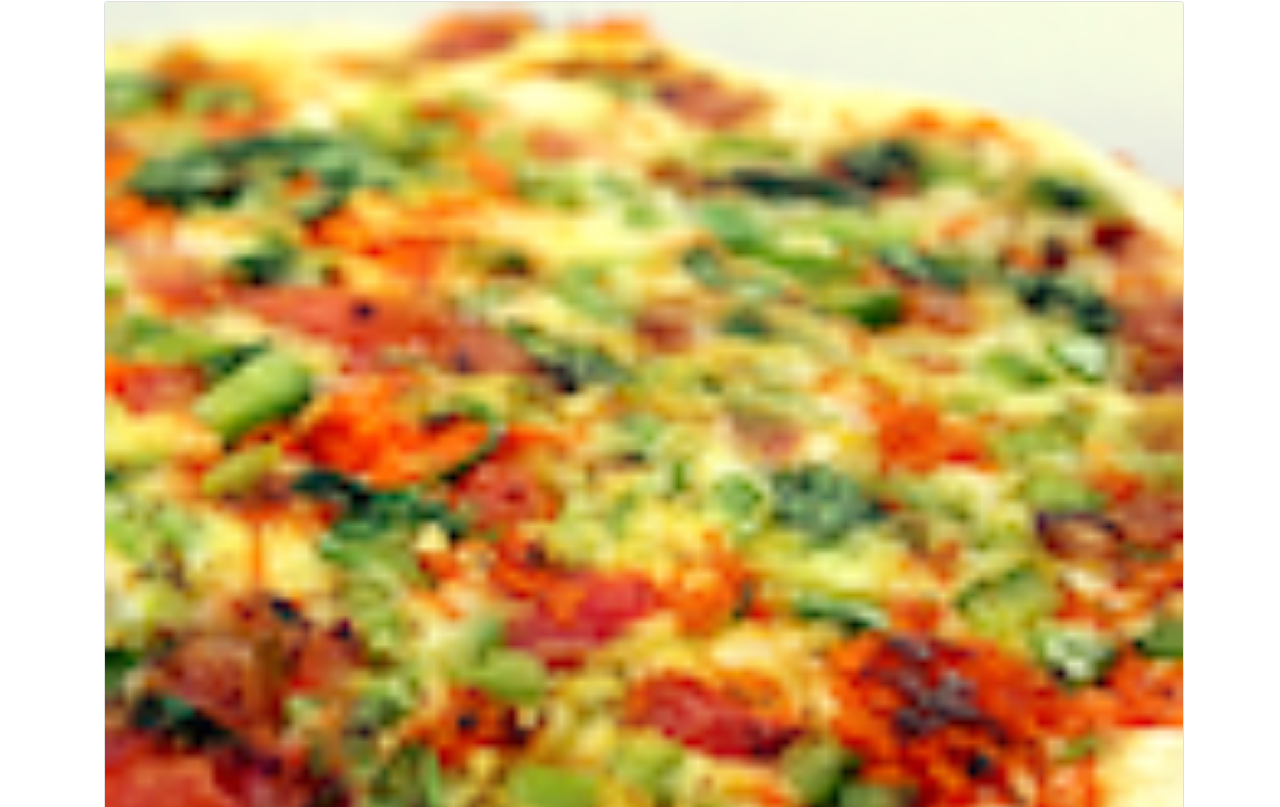
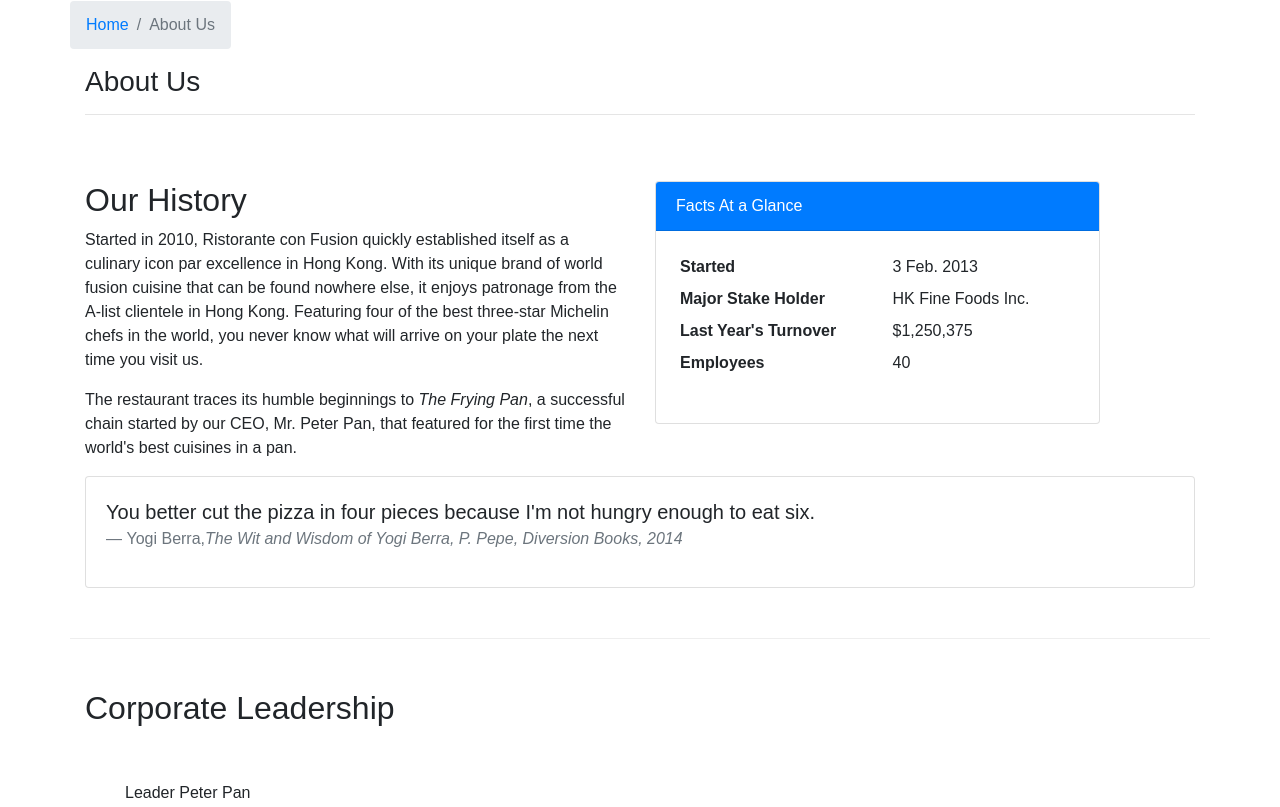
Before and after one commit to tushar2407/react-first, a React (Create React App) app: page /aboutus in a window 1280 px wide. Before the commit this address led to /home. Shown: the part 353-1160 px from the top of the page. Built offline with nearby package versions, Linux system fonts and the light colour scheme.

Commit message:
Dishdetail routes added

```diff
--- /dev/null
+++ b/src/components/AboutComponent.js
@@ -0,0 +1,77 @@
+import React from 'react';
+import { Breadcrumb, BreadcrumbItem, Card, CardBody, CardHeader, Media } from 'reactstrap';
+import { Link } from 'react-router-dom';
+
+function About(props) {
+
+    const leaders = props.leaders.map((leader) => {
+        return (
+            <p>Leader {leader.name}</p>
+        );
+    });
+
+    return(
+        <div className="container">
+            <div className="row">
+                <Breadcrumb>
+                    <BreadcrumbItem><Link to="/home">Home</Link></BreadcrumbItem>
+                    <BreadcrumbItem active>About Us</BreadcrumbItem>
+                </Breadcrumb>
+                <div className="col-12">
+                    <h3>About Us</h3>
+                    <hr />
+                </div>
+            </div>
+            <div className="row row-content">
+                <div className="col-12 col-md-6">
+                    <h2>Our History</h2>
+                    <p>Started in 2010, Ristorante con Fusion quickly established itself as a culinary icon par excellence in Hong Kong. With its unique brand of world fusion cuisine that can be found nowhere else, it enjoys patronage from the A-list clientele in Hong Kong.  Featuring four of the best three-star Michelin chefs in the world, you never know what will arrive on your plate the next time you visit us.</p>
+                    <p>The restaurant traces its humble beginnings to <em>The Frying Pan</em>, a successful chain started by our CEO, Mr. Peter Pan, that featured for the first time the world's best cuisines in a pan.</p>
+                </div>
+                <div className="col-12 col-md-5">
+                    <Card>
+                        <CardHeader className="bg-primary text-white">Facts At a Glance</CardHeader>
+                        <CardBody>
+                            <dl className="row p-1">
+                                <dt className="col-6">Started</dt>
+                                <dd className="col-6">3 Feb. 2013</dd>
+                                <dt className="col-6">Major Stake Holder</dt>
+                                <dd className="col-6">HK Fine Foods Inc.</dd>
+                                <dt className="col-6">Last Year's Turnover</dt>
+                                <dd className="col-6">$1,250,375</dd>
+                                <dt className="col-6">Employees</dt>
+                                <dd className="col-6">40</dd>
+                            </dl>
+                        </CardBody>
+                    </Card>
+                </div>
+                <div className="col-12">
+                    <Card>
+                        <CardBody className="bg-faded">
+                            <blockquote className="blockquote">
+                                <p className="mb-0">You better cut the pizza in four pieces because
+                                    I'm not hungry enough to eat six.</p>
+                                <footer className="blockquote-footer">Yogi Berra,
+                                <cite title="Source Title">The Wit and Wisdom of Yogi Berra,
+                                    P. Pepe, Diversion Books, 2014</cite>
+                                </footer>
+                            </blockquote>
+                        </CardBody>
+                    </Card>
+                </div>
+            </div>
+            <div className="row row-content">
+                <div className="col-12">
+                    <h2>Corporate Leadership</h2>
+                </div>
+                <div className="col-12">
+                    <Media list>
+                        {leaders}
+                    </Media>
+                </div>
+            </div>
+        </div>
+    );
+}
+
+export default About;
--- a/src/components/ContactComponent.js
+++ b/src/components/ContactComponent.js
@@ -1,9 +1,19 @@
 import React from 'react';
-
+import { Breadcrumb, BreadcrumbItem } from 'reactstrap';
+import {Link } from 'react-router-dom';
 function Contact(props) {
     return(
         <div className="container">
             <div className="row row-content">
+                <div className="row">
+                    <Breadcrumb>
+                        <BreadcrumbItem><Link to="/home">Home</Link></BreadcrumbItem>
+                        <BreadcrumbItem active>Contact Us</BreadcrumbItem>
+                    </Breadcrumb>
+                    <div className="col-12">
+                        <h3> Contact Us </h3>
+                    </div>
+                </div>
                 <div className="col-12">
                 <h3>Location Information</h3>
                 </div>
--- a/src/components/DishdetailComponent.js
+++ b/src/components/DishdetailComponent.js
@@ -1,5 +1,6 @@
 import React, {Component} from 'react';
-import {Card, CardImg,  CardTitle, CardBody, CardDeck} from 'reactstrap';
+import {Card, CardImg,  CardTitle, CardBody, CardDeck, Breadcrumb, BreadcrumbItem} from 'reactstrap';
+import { Link } from 'react-router-dom';
 class Dishdetail extends Component{
     constructor(props){
         super(props);
@@ -10,11 +11,20 @@
         if(this.props.dish!=null)
         return (
             <div class="container">
+              <div className="row">
+                <Breadcrumb>
+                    <BreadcrumbItem><Link to="/menu">Menu</Link></BreadcrumbItem>
+                    <BreadcrumbItem active>{this.props.dish.name}</BreadcrumbItem>
+                </Breadcrumb>
+                <div className="col-12">
+                    <h3> {this.props.dish.name} </h3>
+                </div>
+              </div>
                 {this.renderDish(this.props.dish)}
                 <Card>
                     <CardTitle>Comments</CardTitle>
                     <CardBody>
-                        {this.renderComments(this.props.dish.comments)}
+                        {this.renderComments(this.props.comments)}
                     </CardBody>
                 </Card>
             </div>
@@ -50,6 +60,7 @@
         }
     }
     renderComments(comments) {
+        console.log(comments);
         const commentsDetails=comments.map((comment_obj)=>{
             return(
                 <div key={comment_obj.id}>
--- a/src/components/HomeComponent.js
+++ b/src/components/HomeComponent.js
@@ -15,7 +15,7 @@
 function Home(props){
     return (
         <div className="container">
-            <div clasName="row align-items-start">
+            <div className="row align-items-start">
                 <div className="col-12 col-md m-1">
                     <RenderCard item={props.dish} />
                 </div>
--- a/src/components/MainComponent.js
+++ b/src/components/MainComponent.js
@@ -16,6 +16,7 @@
 import Contact from './ContactComponent';
 // routing
 import Home from './HomeComponent';
+import About from './AboutComponent';
 import { Switch, Route, Redirect} from 'react-router-dom';
 class Main extends Component {
   // subsequently specifying state of the imported dishes
@@ -50,13 +51,28 @@
             leader={this.state.leaders.filter((leader)=>leader.featured)[0]} />
       );
     }
+
+    const DishWithId=({match})=>{
+      // it gets three params namely match, location and history
+      // but we only want match so this is how we extract match
+      return(
+        <Dishdetail dish={this.state.dishes.filter((dish) => dish.id === parseInt(match.params.dishId,10))[0] }
+          comments={this.state.comments.filter((comment)=> comment.dishId=== parseInt(match.params.dishId,10))}
+        />
+      );
+
+    }
+
+
     return (
       <div >
         <Header />
         <Switch>
           <Route path="/home" component={HomePage} />
           <Route exact path="/menu" component={() => <Menu dishes={this.state.dishes} />} />
+          <Route path="/menu/:dishId" component={DishWithId} />
           <Route path="/contactus" component={Contact} />
+          <Route path="/aboutus" component={() => <About leaders={this.state.leaders} />} />
           <Redirect to="/home"/>
         </Switch>
        {/* <Navbar dark color="primary">
--- a/src/components/MenuComponent.js
+++ b/src/components/MenuComponent.js
@@ -85,15 +85,19 @@
 // export default Menu;
 /* Above code is commented to make a functional component of Menu  */
 import React from 'react';
-import {Card, CardImg, CardImgOverlay, CardTitle} from 'reactstrap';
+import {Card, CardImg, CardImgOverlay, CardTitle, Breadcrumb, BreadcrumbItem} from 'reactstrap';
+import {Link} from 'react-router-dom';
 function RenderMenuItem({dish,onClick}){
     console.log("asdasd");
     return (
-        <Card onClick={()=>onClick(dish.id)}>
+        // <Card onClick={()=>onClick(dish.id)}> as onClick is not available now
+        <Card >
+            <Link to={`/menu/${dish.id}`} > {/* **Attention to back quotes to render js object** */}
             <CardImg width="100%" src={dish.image} alt={dish.name}/>
             <CardImgOverlay>
                 <CardTitle>{dish.name}</CardTitle>
             </CardImgOverlay>
+            </Link>
         </Card>
     );
 }
@@ -104,7 +108,8 @@
             console.log("sdsd");
             return (
                 <div key={dish.id} className="col-12 col-md-5 m-1">
-                    <RenderMenuItem dish={dish} onClick={props.onClick}  />
+                    {/* <RenderMenuItem dish={dish} onClick={props.onClick}  />   Now do to maincomponent to catch the incoming index of dish                */}
+                    <RenderMenuItem dish={dish}  />
                 </div>
             )
         }
@@ -112,6 +117,15 @@
     return (
         <div className="container">
             <div className="row">
+                <Breadcrumb>
+                    <BreadcrumbItem><Link to="/home">Home</Link></BreadcrumbItem>
+                    <BreadcrumbItem active>Menu</BreadcrumbItem>
+                </Breadcrumb>
+                <div className="col-12">
+                    <h3> Menu </h3>
+                </div>
+            </div>
+            <div className="row">
                 {menu}
             </div>
         </div>
```
